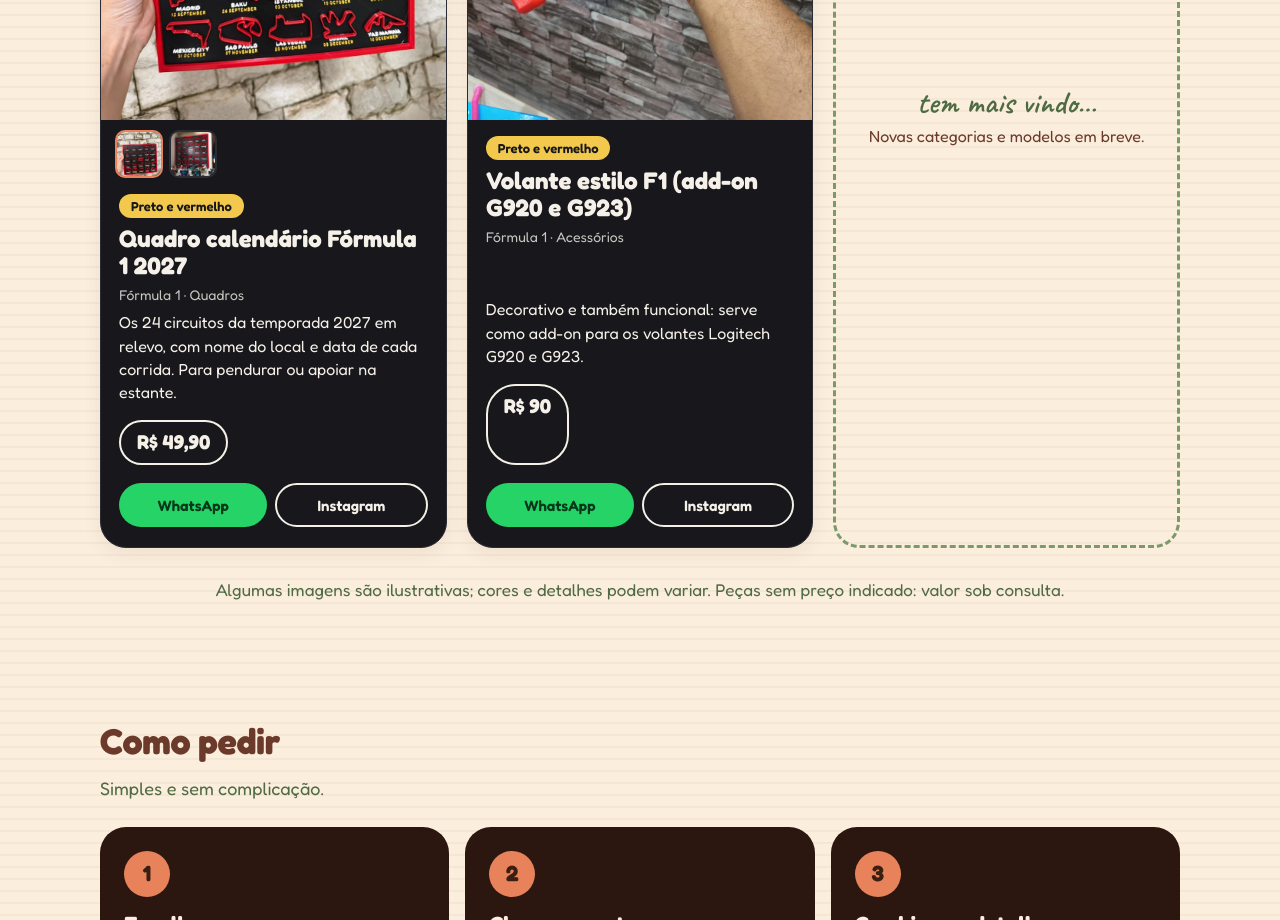
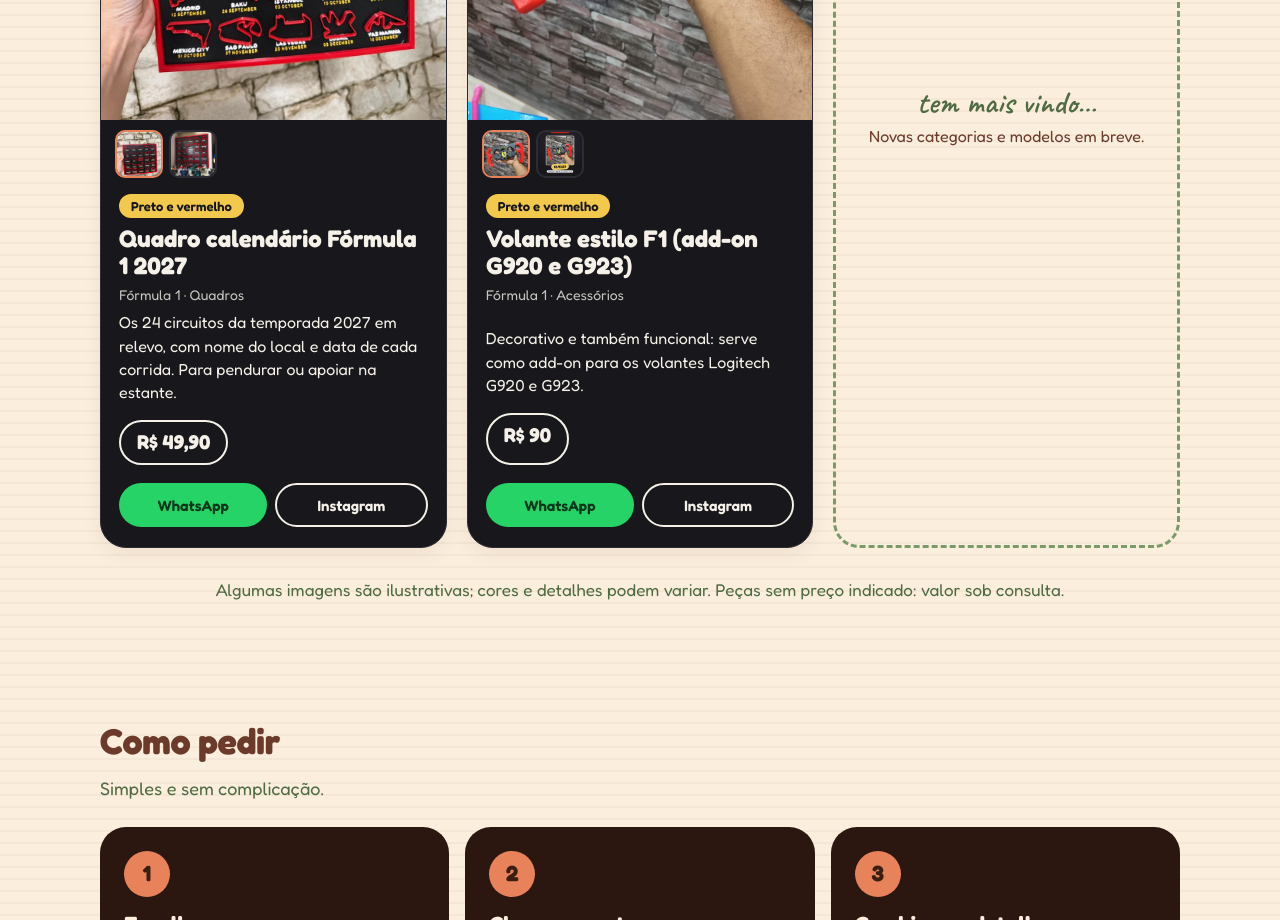
Before and after one commit to lelecos3d/lelecos3d.github.io, a plain HTML site: page index.html in a window 1280 px wide. Shown: the part 9540-10460 px from the top of the page. Drawn offline with Linux system fonts and the light colour scheme.

Commit message:
Arte do volante F1 na galeria
Co-Authored-By: Claude Sonnet 5.5 <noreply@anthropic.com>
Claude-Session: https://claude.ai/code/session_01GSGgVYrag184V3XAyooDbD

```diff
--- a/index.html
+++ b/index.html
@@ -282,7 +282,7 @@ var PRODUCTS = [
  {name:'Porta-retrato gorro de Papai Noel', img:'portaretrato', alt:'Porta-retrato vermelho com gorro de Papai Noel e borda de pompons', niche:'Natal', type:FOTO, tag:'Vermelho e branco', desc:'Moldura com gorro de Papai Noel e borda de pompons, com pezinhos para ficar em pé.'},
  {name:'Suportes de foto Instax', img:'instax', alt:'Três fotos instantâneas apoiadas em suportes: meia, árvore e estrela', niche:'Natal', type:FOTO, tag:'3 modelos', desc:'Meia, árvore e estrela que seguram a sua foto instantânea em pé.'},
  {name:'Quadro calendário Fórmula 1 2027', price:'R$ 49,90', img:'f1-calendario-1', imgs:['f1-calendario-1','f1-calendario-2'], tall:1, alt:'Quadro preto com moldura vermelha mostrando os 24 circuitos da temporada de Fórmula 1 de 2027, cada um com nome e data', niche:F1, type:QUA, tag:'Preto e vermelho', desc:'Os 24 circuitos da temporada 2027 em relevo, com nome do local e data de cada corrida. Para pendurar ou apoiar na estante.'},
- {name:'Volante estilo F1 (add-on G920 e G923)', price:'R$ 90', img:'f1-volante', tall:1, alt:'Volante de Fórmula 1 preto com manoplas vermelhas e escudo amarelo no centro, segurado na mão', niche:F1, type:ACE, tag:'Preto e vermelho', desc:'Decorativo e também funcional: serve como add-on para os volantes Logitech G920 e G923.'},
+ {name:'Volante estilo F1 (add-on G920 e G923)', price:'R$ 90', img:'f1-volante', imgs:['f1-volante','f1-volante-arte'], tall:1, alt:'Volante de Fórmula 1 preto com manoplas vermelhas e escudo amarelo no centro, segurado na mão', niche:F1, type:ACE, tag:'Preto e vermelho', desc:'Decorativo e também funcional: serve como add-on para os volantes Logitech G920 e G923.'},
 ];
 
 var NICHES = {
```
Also changed, not shown: img/f1-volante-arte.jpg (added).
